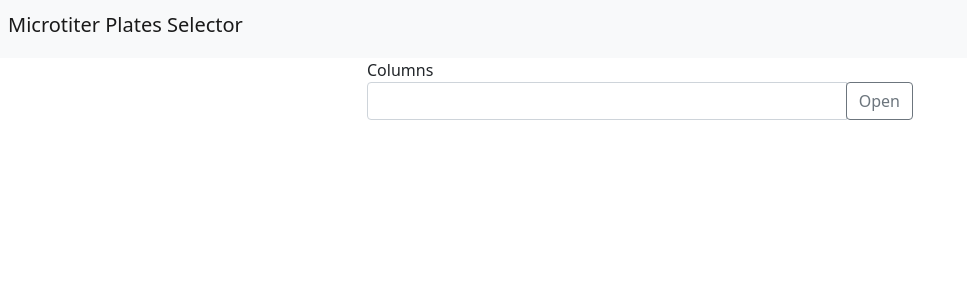
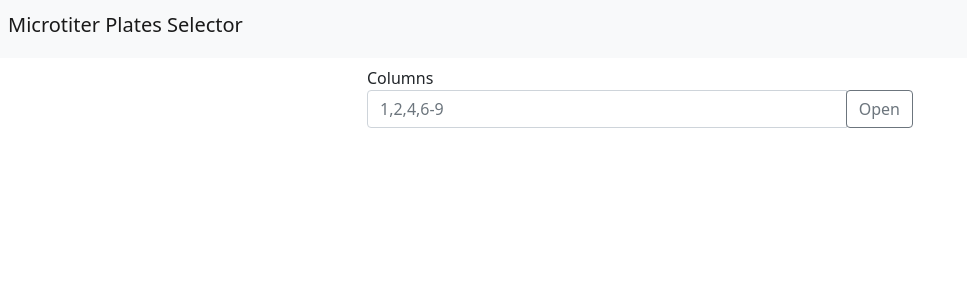
Before and after one commit to febinsebastian/microtiter-plates, an Angular app: page / in a window 1280 px wide. Shown: the top 300 px of the page, without its empty margins (0-967 px from the left). Built offline with nearby package versions, Linux system fonts and the light colour scheme.

Commit message:
placeholder added and some style changes

```diff
--- a/src/app/app.component.html
+++ b/src/app/app.component.html
@@ -4,7 +4,7 @@
 </nav>
 
 <div class="container">
-  <div class="row justify-content-lg-center">
+  <div class="row justify-content-lg-center pt-2">
     <div class="col-lg-6">
         <plate-selector [wells]="96"></plate-selector>
     </div>
--- a/src/app/plate-selector/plate-selector.component.css
+++ b/src/app/plate-selector/plate-selector.component.css
@@ -40,6 +40,8 @@
 }
 .well-wrapper .well-window {
     width: 30rem;
+    -webkit-box-shadow: 0 0 10px #dedede;
+    box-shadow: 0 0 10px #dedede;
     border: 1px solid #e4e4e4;
     border-radius: .5rem;
     padding: 1rem;
--- a/src/app/plate-selector/plate-selector.component.html
+++ b/src/app/plate-selector/plate-selector.component.html
@@ -6,6 +6,7 @@
             <div class="input-group">
                 <input type="text"
                     id="columns"
+                    placeholder="1,2,4,6-9"
                     name="columns"
                     class="form-control" ngModel
                     (blur)="validateInput()" #columns="ngModel"
```
